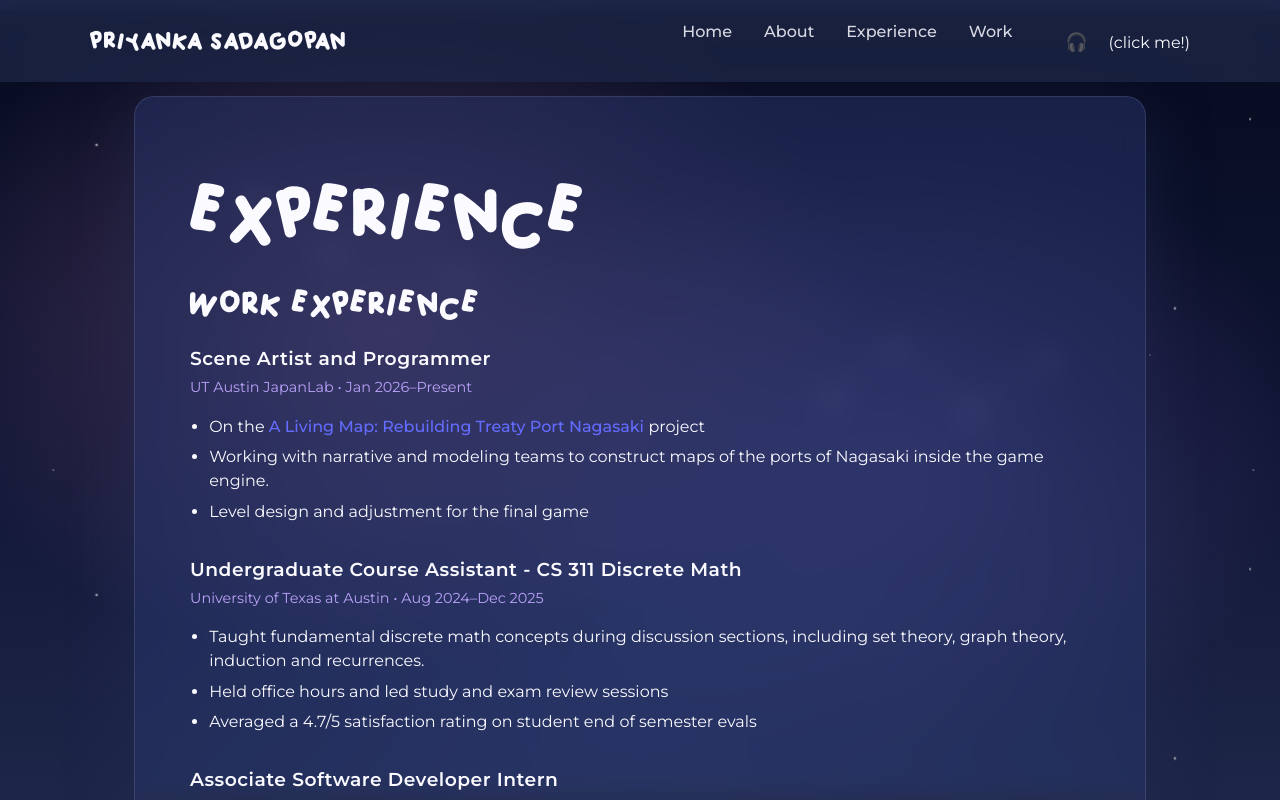
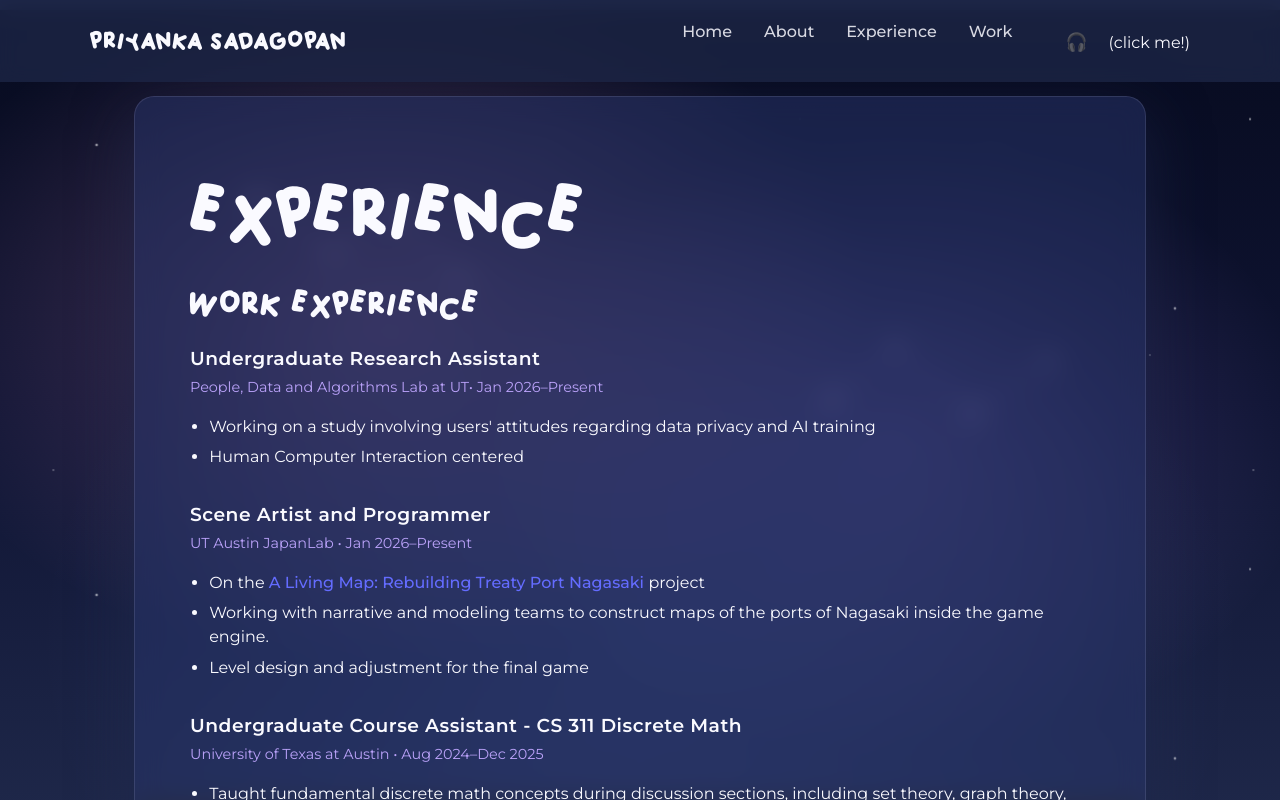
Before and after one commit to priyankas23/priya_portfolio, a React (Vite) app: page /experience in a window 1280 px wide. Shown: the top 800 px of the page. Built offline with nearby package versions, Linux system fonts and the light colour scheme.

Commit message:
Added PDL

```diff
--- a/src/pages/Experience.jsx
+++ b/src/pages/Experience.jsx
@@ -7,6 +7,14 @@ export default function Experience() {
         {/* WORK EXPERIENCE */}
         <section className="exp-section">
           <h2>Work Experience</h2>
+           <div className="exp-item">
+            <h3>Undergraduate Research Assistant</h3>
+            <span>People, Data and Algorithms Lab at UT• Jan 2026–Present</span>
+            <ul>
+              <li>Working on a study involving users' attitudes regarding data privacy and AI training </li>
+              <li>Human Computer Interaction centered </li>
+            </ul>
+          </div>
 
           <div className="exp-item">
             <h3>Scene Artist and Programmer</h3>
```
